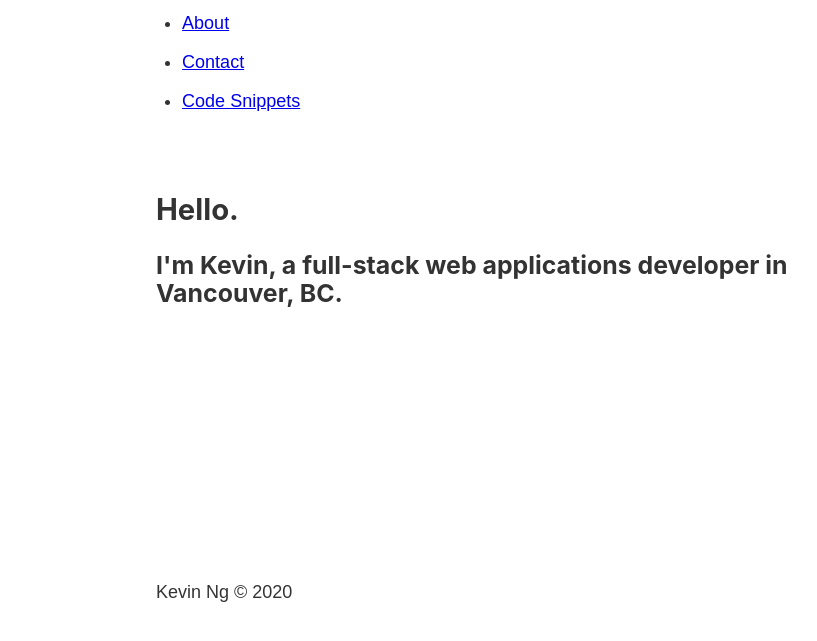
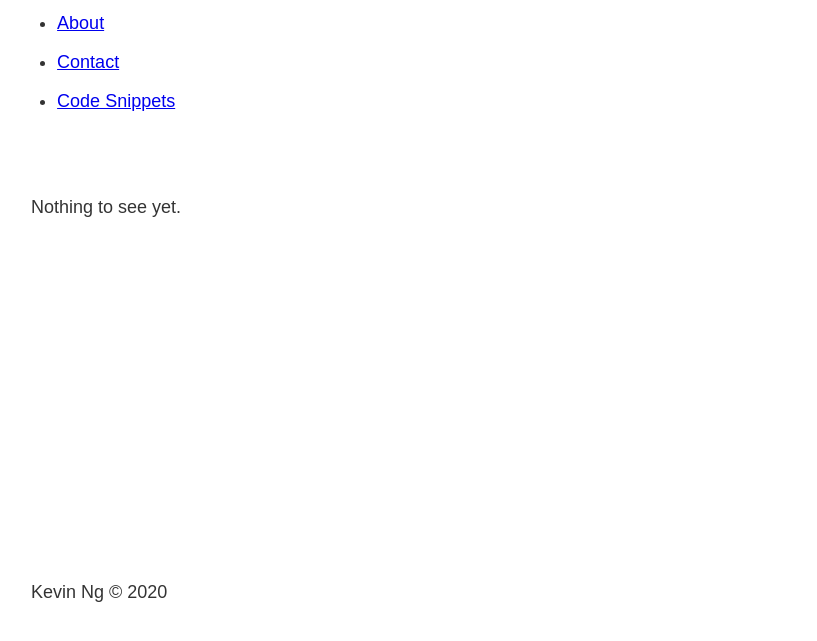
Before and after one commit to ngkevin5/ngkevin5.github.io, a Gatsby site: page / in a window 1280 px wide. Shown: the part 151-792 px from the top of the page, without its empty margins (127-944 px from the left). Built offline with nearby package versions, Linux system fonts and the light colour scheme; Gatsby itself is replaced by a stand-in of ours.

Commit message:
removing header text for now

```diff
--- a/src/components/pageLayout.module.scss
+++ b/src/components/pageLayout.module.scss
@@ -1,6 +1,6 @@
 .container {
     margin: 0 auto;
-    max-width: 750px;
+    max-width: 1000px;
     padding: 1rem;
 
     display: flex;
--- a/src/pages/index.js
+++ b/src/pages/index.js
@@ -5,8 +5,7 @@ import '../styles/reset.scss'
 const IndexPage = () => {
   return (
     <PageLayout pageTitle="Home">
-      <h2>Hello.</h2>
-      <h3>I'm Kevin, a full-stack web applications developer in Vancouver, BC.</h3>
+      Nothing to see yet.
     </PageLayout>
   )
 }
```
